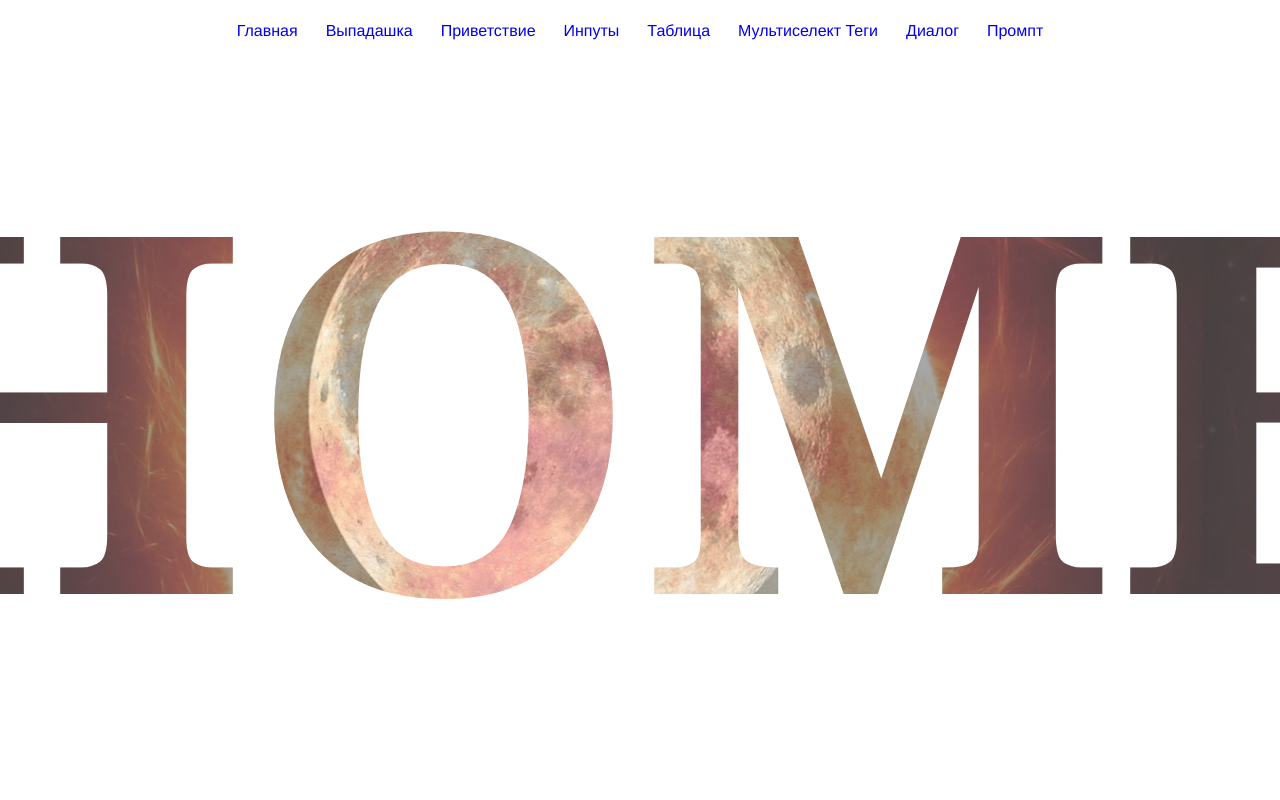
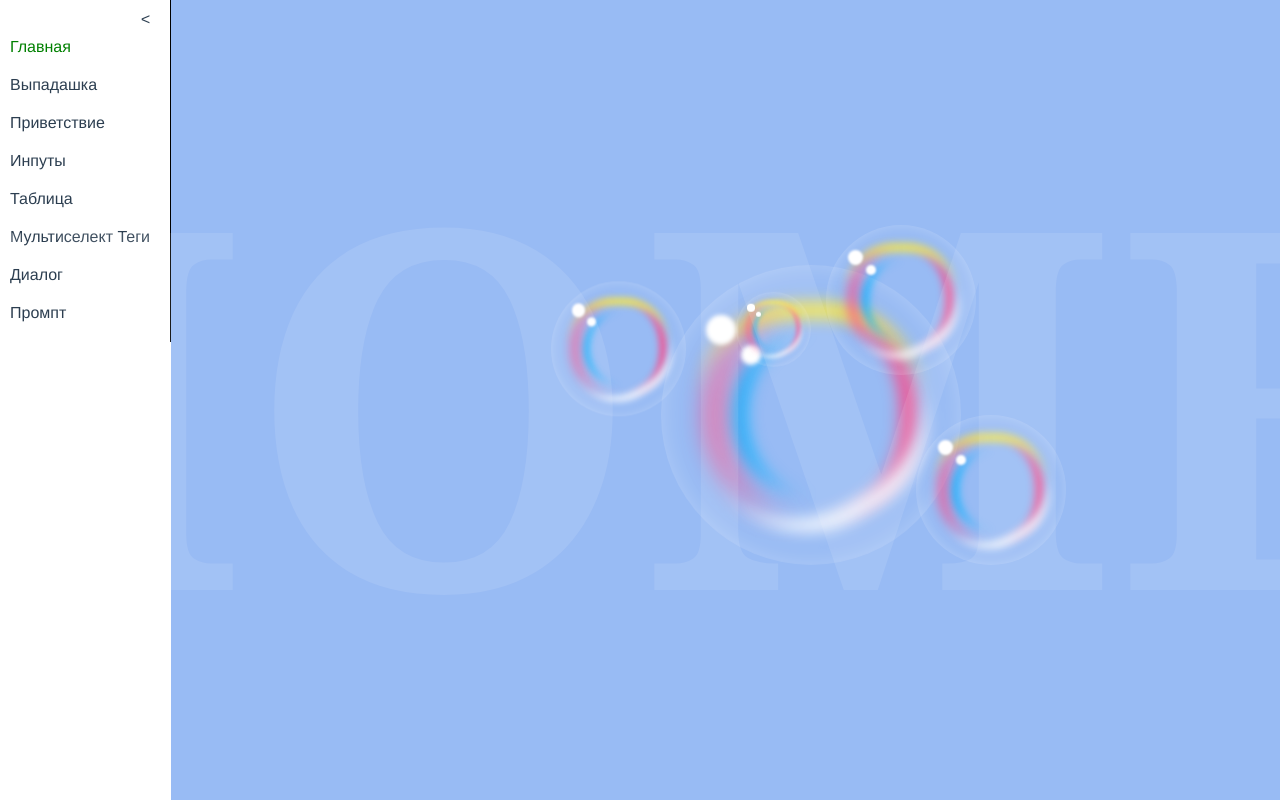
Before and after one commit to Vladimir-Polyakoff/lib-components, a Vue app: page / in a window 1280 px wide. Shown: the top 800 px of the page. Built offline with nearby package versions, Linux system fonts and the light colour scheme.

Commit message:
add SideBar

```diff
--- a/src/App.vue
+++ b/src/App.vue
@@ -1,19 +1,24 @@
 <template>
   <div id="app">
-    <div class="menu">
+    <!-- <div class="menu">
       <router-link v-for="({ path, title }) in pagesList"
       :key='path'
       :to="path">{{ title }}</router-link>
-    </div>
+    </div> -->
+    <side-bar
+    :list="pagesList"
+    ></side-bar>
 
-    <router-view/>
+    <router-view style="text-align: center;"/>
   </div>
 </template>
 
 
 <script>
+import SideBar from './components/SideBar.vue'
 
 export default {
+  components: { SideBar },
   data () {
     return {
       pagesList: [
@@ -61,6 +66,7 @@ export default {
   -moz-osx-font-smoothing: grayscale;
   text-align: center;
   color: #2c3e50;
+  display: flex;
 }
 body {
   margin: 0;
--- a/src/components/Propmt.vue
+++ b/src/components/Propmt.vue
@@ -35,9 +35,8 @@
 
 <template>
   <div>
-    <pre>{{ showPro }}</pre>
     <div class="prompt" v-if="showPro">
-      <p class="prompt__question">{{ question }}</p>
+      <p class="prompt__question">ответьте на вопрос : {{ question }}</p>
       <input @click.stop type="text" v-model="answer">
       <div class="actions">
         <button @click="hide">отмена</button>
@@ -59,8 +58,10 @@
     width: 400px;
     background: #fff;
       &__question {
-        font-size: 12px;
-        color: rgb(131, 130, 130);
+        margin-top: 16px;
+        font-size: 15px;
+        font-weight: 500;
+        color: rgb(59, 169, 39);
         padding-right: 10px;
         color: black;
       }
@@ -69,6 +70,7 @@
       margin-top: 30px;
       text-align: end;
       button {
+        padding: 10px;
         font-size: 12px;
         text-transform: uppercase;
         color: green;
--- /dev/null
+++ b/src/components/SideBar.vue
@@ -0,0 +1,103 @@
+<template>
+  <div class="side-bar"
+  :class="isCollapsedMenu && 'collapsed-menu'"
+  >
+    <div class="side-bar__toggle">
+      <span @click="toggleMenu">></span>
+    </div>
+    <div class="side-bar__item"
+      v-for="({ path, title }) in list"
+      :key='path'
+      :to="path"
+      :class="activeTab && activeTab.path === path && 'active'"
+      @click="changePage({ path, title })"
+      >
+      {{ isCollapsedMenu && title.substr(0, 3) || title }}
+    </div>
+  </div>
+</template>
+
+<script>
+export default {
+  name: 'SideBar',
+  props: {
+    list: {
+      type: Array,
+      required: true
+    }
+  },
+
+  data () {
+    return {
+      activeTab: null,
+      isCollapsedMenu: true
+    }
+  },
+
+  mounted () {
+    this.isCollapsedMenu = Boolean(Number(localStorage.getItem('isCollapsedMenu')))
+
+    setTimeout(() => {
+      for(const tab of this.list) {
+        console.log(this.$router.currentRoute)
+        if (this.$router.currentRoute.path === tab.path) {
+          this.activeTab = tab
+
+          return
+        }
+      }
+    }, 40)
+
+  },
+
+  methods: {
+    changePage ({ path, title }) {
+      this.activeTab = { path, title }
+
+      if (path !== this.$router.currentRoute.path) {
+        this.$router.push(path)
+      }
+
+    },
+    toggleMenu () {
+      this.isCollapsedMenu = !this.isCollapsedMenu
+
+      localStorage.setItem('isCollapsedMenu', String(Number(this.isCollapsedMenu)))
+    }
+  }
+}
+</script>
+
+<style scoped lang="scss">
+  .side-bar {
+    height:100%;
+    text-align: left;
+    padding: 10px 10px 10px 0;
+    border-right: 1px solid #000;
+    &__item {
+      padding: 10px;
+      cursor: pointer;
+      &:hover {
+        background: rgba(122, 122, 122, 0.504);
+      }
+    }
+    &__toggle {
+      text-align: right;
+      padding-right: 10px;
+      span {
+        display: inline-block;
+        transform: rotate(180deg);
+        cursor: pointer;
+      }
+    }
+  }
+  .active {
+    color: green;
+  }
+  .collapsed-menu {
+    width: 50px;
+    .side-bar__toggle span {
+      transform: rotate(0deg)
+    }
+  }
+</style>
--- a/src/components/Table.vue
+++ b/src/components/Table.vue
@@ -58,6 +58,7 @@ export default {
     position: relative;
     width: 100%;
     height: 100%;
+    top: 50%;
   }
   table {
     position: absolute;
--- a/src/pages/Home.vue
+++ b/src/pages/Home.vue
@@ -5,9 +5,48 @@ export default {
 </script>
 
 <template>
+<div>
   <div class="loader">
     <h1>HOME</h1>
   </div>
+  <div class="body">
+    <div class="bubble">
+        <span></span>
+        <span></span>
+        <span></span>
+        <span></span>
+        <span></span>
+    </div>
+    <div class="bubble">
+        <span></span>
+        <span></span>
+        <span></span>
+        <span></span>
+        <span></span>
+    </div>
+    <div class="bubble">
+        <span></span>
+        <span></span>
+        <span></span>
+        <span></span>
+        <span></span>
+    </div>
+    <div class="bubble">
+        <span></span>
+        <span></span>
+        <span></span>
+        <span></span>
+        <span></span>
+    </div>
+    <div class="bubble">
+        <span></span>
+        <span></span>
+        <span></span>
+        <span></span>
+        <span></span>
+      </div>
+  </div>
+</div>
 </template>
 
 <style scoped>
@@ -22,6 +61,7 @@ export default {
     top: 50%;
     left: 50%;
     transform: translate(-50%, -50%);
+    z-index: 10000;
   }
   .loader h1 {
     font-family:Cambria, Cochin, Georgia, Times, 'Times New Roman', serif;
@@ -32,14 +72,14 @@ export default {
     text-transform: uppercase;
     font-style: 10em;
     color: rgba(255, 255, 255, .1);
-    background-image: url('../img/8.jpg');
+    /* background-image: url('../img/8.jpg');  */
     background-repeat: repeat-x;
     /* clip для того что анимация картинки была внутри текста */
     -webkit-background-clip: text;
     animation: animate 25s linear infinite;
   }
 
-  @keyframes animate  {
+  /* @keyframes animate  {
     0% {
         background-position: left -300px top 80px;
         color: rgba(0, 0, 0, 0.01);
@@ -57,5 +97,115 @@ export default {
         background-position: left 2400px top 80px ;
         color: rgba(0, 0, 0, 0.01);
     }
+  } */
+
+  .body {
+    z-index: -1;
+    position: fixed;
+    top: 0;
+    width: 100%;
+    display: flex;
+    justify-content: center;
+    align-items: center;
+    min-height: 100vh;
+    background: #4b88ec91;
+  }
+  .bubble {
+    position: absolute;
+    width: 300px;
+    height: 300px;
+    border-radius: 50%;
+    box-shadow: inset 0 0 25px rgba(255, 255, 255, 0.25);
+    animation: animate 8s ease-in-out infinite;
+  }
+  .bubble:nth-child(2) {
+    position: relative;
+    zoom: 0.45;
+    left: -10px;
+    top: -100px;
+    animation-delay: -4s;
+  }
+  .bubble:nth-child(3) {
+    position: relative;
+    zoom: 0.25;
+    right: -180px;
+    top: -300px;
+    animation-delay: -6s;
+  }
+  .bubble:nth-child(4) {
+    position: relative;
+    zoom: 0.5;
+    right: -120px;
+    top: -200px;
+    animation-delay: -5s;
+  }
+  .bubble:nth-child(5) {
+    position: relative;
+    zoom: 0.5;
+    left: 0px;
+    bottom: -200px;
+    animation-delay: -3s;
+  }
+  @keyframes animate {
+    0%,100% {
+      transform: translateY(-20px);
+    }
+    50% {
+      transform: translateY(20px);
+    }
+  }
+  .bubble::before {
+    content: '';
+    position: absolute;
+    top: 50px;
+    left: 45px;
+    width: 30px;
+    height: 30px;
+    border-radius: 50%;
+    background: #fff;
+    z-index: 10;
+    filter: blur(2px);
+  }
+  .bubble::after {
+    content: '';
+    position: absolute;
+    top: 80px;
+    left: 80px;
+    width: 20px;
+    height: 20px;
+    border-radius: 50%;
+    background: #fff;
+    z-index: 10;
+    filter: blur(2px);
+  }
+  .bubble span {
+    position: absolute;
+    border-radius: 100px;
+  }
+  .bubble span:nth-child(1) {
+    inset: 70px;
+    border-left: 15px solid #0fb4ff;
+    filter: blur(8px);
+  }
+  .bubble span:nth-child(2){
+    inset: 45px;
+    border-right: 15px solid #ff4484;
+    filter: blur(8px);
+  }
+  .bubble span:nth-child(3) {
+    inset: 38px;
+    border-top: 15px solid #ffeb3b;
+    filter: blur(8px);
+  }
+  .bubble span:nth-child(4) {
+    inset: 46px;
+    border-left: 15px solid #ff4484;
+    filter: blur(12px);
+  }
+  .bubble span:nth-child(5) {
+    inset: 38px;
+    border-bottom: 15px solid #fff;
+    filter: blur(8px);
+    transform: rotate(330deg);
   }
 </style>
--- a/src/pages/PromptPage.vue
+++ b/src/pages/PromptPage.vue
@@ -31,6 +31,14 @@ export default {
         return
       }
       this.$refs.Prompt.show(this.question)
+    },
+    setAnswer (answer) {
+      if(answer) {
+        this.result = `Ваш ответ на вопрос ${this.question} : ${ answer }`
+
+        this.question = ''
+
+      }
     }
   }
 }
@@ -40,7 +48,7 @@ export default {
   <div>
     <prompt
       ref="Prompt"
-      @responce="responce => result = responce"
+      @responce="setAnswer"
     ></prompt>
     <div
       v-if="error"
@@ -50,8 +58,24 @@ export default {
     </div>
     <div>
       <input type="text" v-model="question">
-      <div>{{ result }}</div>
+      <div
+        v-if="result"
+        class="result"
+        > {{ result }}
+      </div>
     </div>
     <button @click="send">отправить вопрос</button>
   </div>
 </template>
+
+<style scoped>
+  button {
+    margin-top:20px;
+  }
+
+  .result {
+    margin-top: 10px ;
+    font-size: 20px;
+    font-weight: 600;
+  }
+</style>
```
